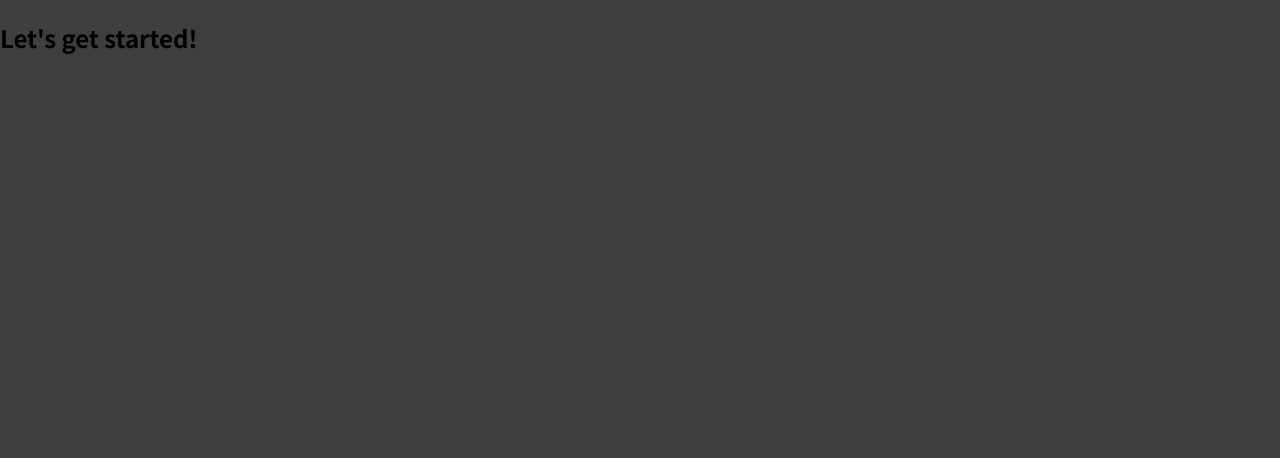
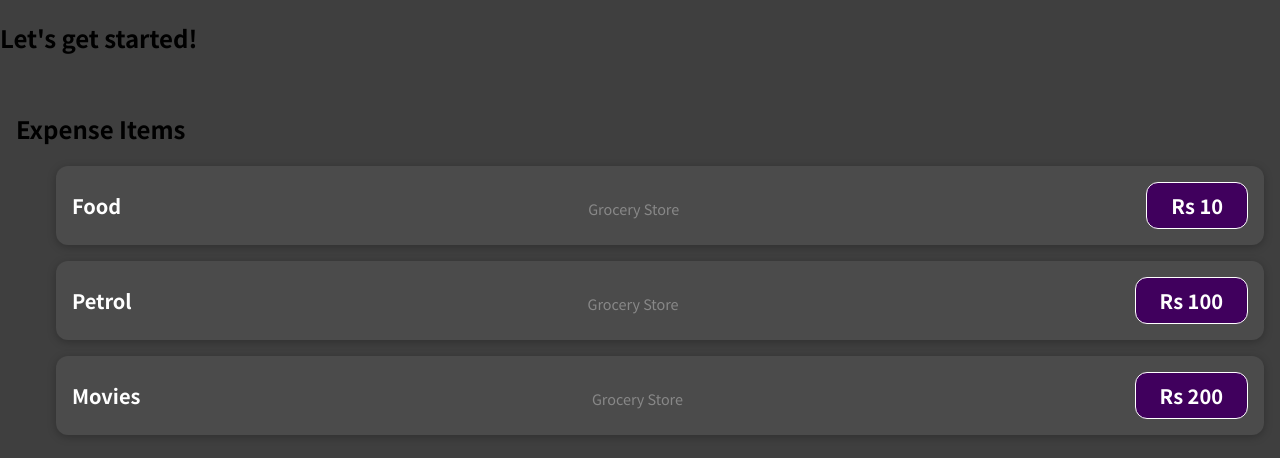
Before and after one commit to Pratyasha955/Reactjs-project, a React (Create React App) app: page / in a window 1280 px wide. Shown: the top 458 px of the page. Built offline with nearby package versions, Linux system fonts and the light colour scheme.

Commit message:
LocationOfExpenditure

```diff
--- a/src/App.js
+++ b/src/App.js
@@ -1,8 +1,10 @@
+import ExpenseItem from './components/ExpenseItem';
 
 function App() {
   return (
     <div>
       <h2>Let's get started!</h2>
+      <ExpenseItem></ExpenseItem>
     </div>
   );
 }
--- /dev/null
+++ b/src/components/ExpenseItem.css
@@ -0,0 +1,54 @@
+.expense-list {
+    padding: 1rem;
+  }
+
+  .expense-list-item {
+    display: flex;
+    flex-direction: column;
+    justify-content: space-between;
+    align-items: center;
+    box-shadow: 0 2px 8px rgba(0, 0, 0, 0.25);
+    padding: 1rem;
+    margin: 1rem 0;
+    border-radius: 12px;
+    background-color: #4b4b4b;
+  }
+
+  .expense-list-item h2 {
+    color: #3a3a3a;
+    font-size: 1rem;
+    margin: 0.5rem 0;
+    color: white;
+  }
+
+  .expense-location {
+    color: #888;
+    font-size: 0.9rem;
+    margin-bottom: 0.5rem;
+  }
+
+  .expense-list-item__price {
+    font-size: 1rem;
+    font-weight: bold;
+    color: white;
+    background-color: #40005d;
+    border: 1px solid white;
+    padding: 0.5rem;
+    border-radius: 12px;
+  }
+
+  @media (min-width: 580px) {
+    .expense-list-item {
+      flex-direction: row;
+      align-items: center;
+    }
+
+    .expense-list-item h2 {
+      font-size: 1.25rem;
+    }
+
+    .expense-list-item__price {
+      font-size: 1.25rem;
+      padding: 0.5rem 1.5rem;
+    }
+  }
--- /dev/null
+++ b/src/components/ExpenseItem.js
@@ -0,0 +1,31 @@
+import React from 'react';
+import './ExpenseItem.css';
+
+function ExpenseItem() {
+  const LocationOfExpenditure = "Grocery Store";
+
+  return (
+    <div className="expense-list">
+      <h2>Expense Items</h2>
+      <ul>
+        <li className="expense-list-item">
+          <h2>Food</h2>
+          <p className="expense-location">{LocationOfExpenditure}</p>
+          <div className="expense-list-item__price">Rs 10</div>
+        </li>
+        <li className="expense-list-item">
+          <h2>Petrol</h2>
+          <p className="expense-location">{LocationOfExpenditure}</p>
+          <div className="expense-list-item__price">Rs 100</div>
+        </li>
+        <li className="expense-list-item">
+          <h2>Movies</h2>
+          <p className="expense-location">{LocationOfExpenditure}</p>
+          <div className="expense-list-item__price">Rs 200</div>
+        </li>
+      </ul>
+    </div>
+  );
+}
+
+export default ExpenseItem;
```
